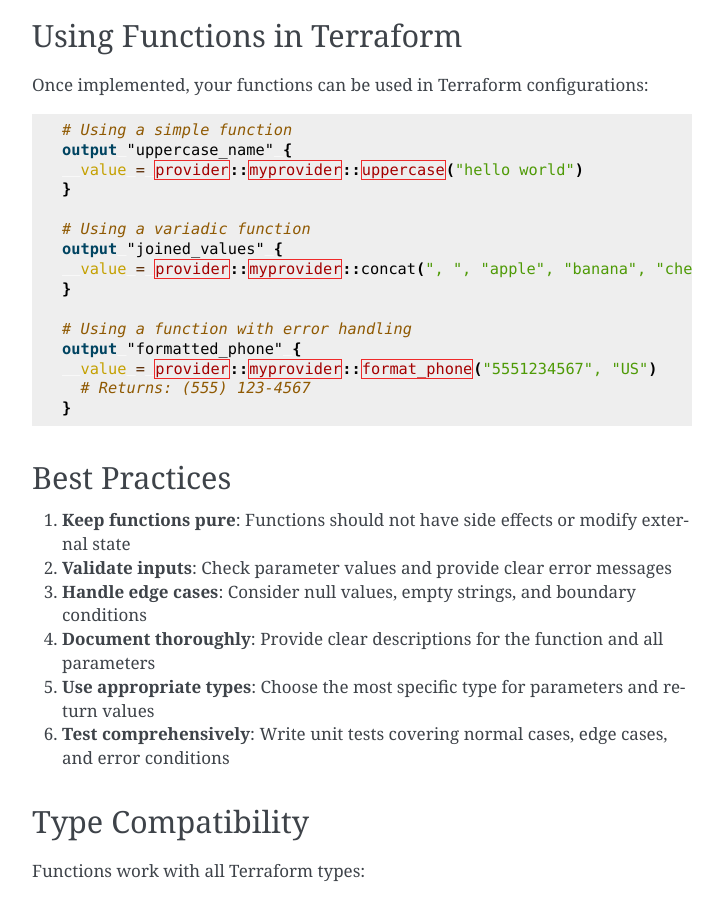
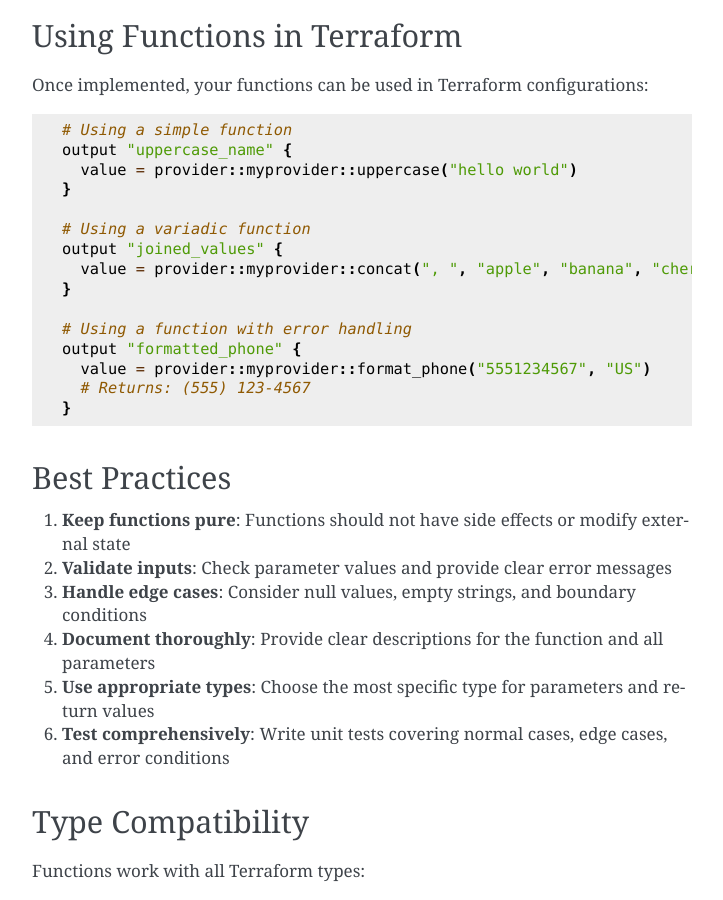
Before and after one commit to hfern/tf, a Sphinx documentation site: the page built from docs/functions.md, in a window 1280 px wide and 900 px high, scrolled down 4976 px. Shown: the whole window, without its empty margins (388-1111 px from the left). Built offline with Sphinx 7.4.7, drawn with Linux system fonts in a browser that asks for light colours.

Commit message:
fix(lint): try to workaround lack of hcl linting recognizing terraform provider functions

````diff
--- a/docs/functions.md
+++ b/docs/functions.md
@@ -237,7 +237,7 @@
 
 Once implemented, your functions can be used in Terraform configurations:
 
-```hcl
+```
 # Using a simple function
 output "uppercase_name" {
   value = provider::myprovider::uppercase("hello world")
````
Also changed, not shown: docs/usage.md (+2 -0 lines).
